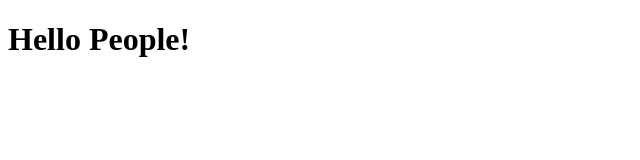
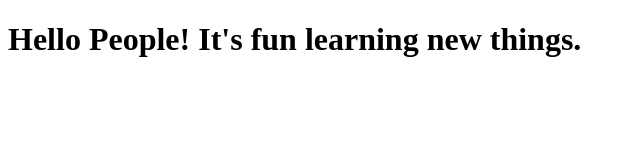
Before and after one commit to NihalAli19/Web-Development, a plain HTML site: page index.html in a window 1280 px wide. Shown: the whole page, without its empty margins (0-640 px from the left). Drawn offline with Linux system fonts and the light colour scheme.

Commit message:
Update index.html
Web Development Course (Test 1)

```diff
--- a/index.html
+++ b/index.html
@@ -3,6 +3,6 @@
 <head>
 	<title>Hello Sir!</title>
 </head>
-<h1>Hello People!</h1>
+<h1>Hello People! It's fun learning new things.</h1>
 </body>
 </html>
```
